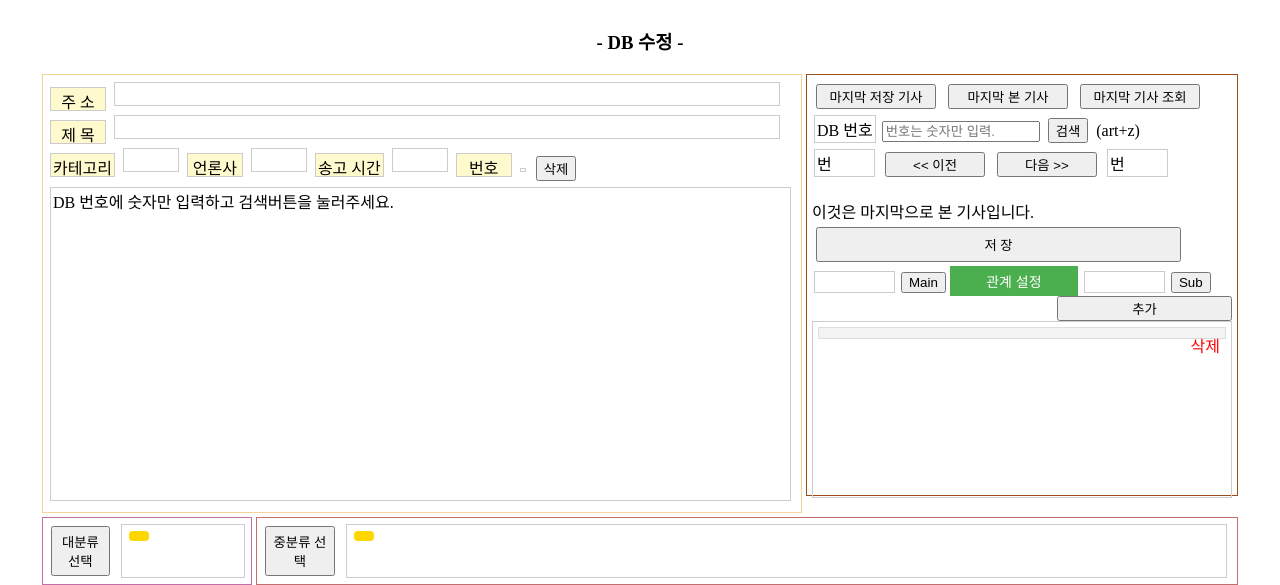
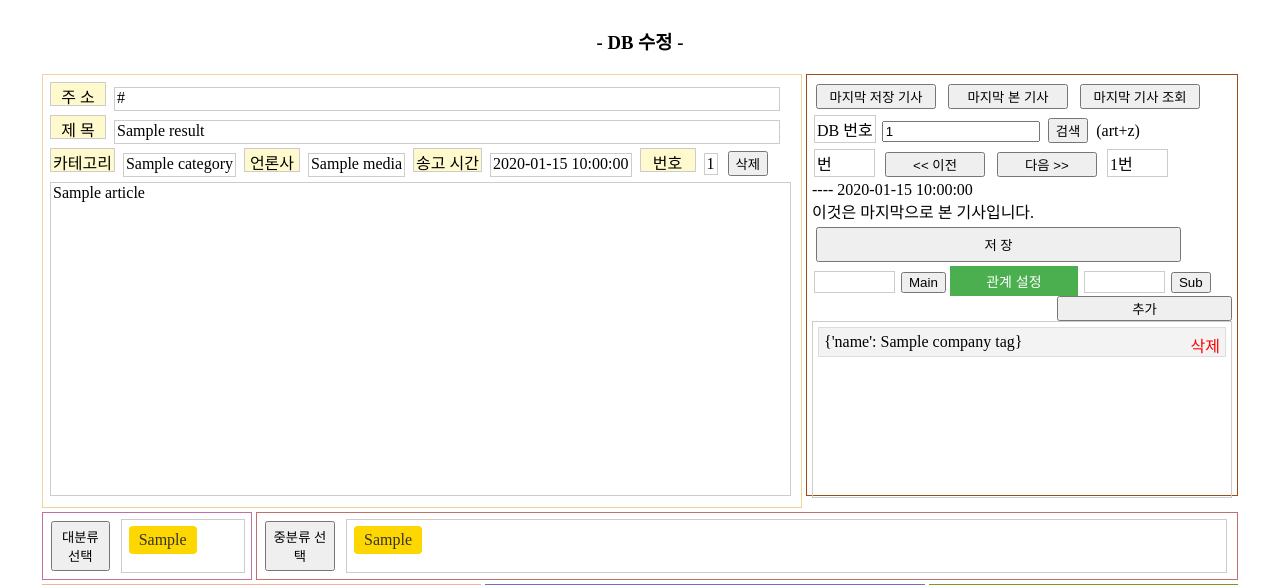
Before and after one commit to tigerak/byte_web, a Flask app: page /load_content/mod_db in a window 1280 px wide. Shown: the top 585 px of the page. Run offline with Flask 3, Linux system fonts and the light colour scheme; a database or web service that is not in the repository returns one stand-in record (values such as "Sample title"); data that the repository does not hold is empty.

Commit message:
Fix Conpany_Tag

```diff
--- a/main/routes.py
+++ b/main/routes.py
@@ -243,10 +243,12 @@ def mod_db():
 
             company_tag_raw = render.getlist('company_tag')
             try:
+                # company_tag_raw가 통채로 string임.
                 company_tag = [item for item in company_tag_raw if item][0]
                 split_pattern = re.compile(r'(?<=})\s*, \s*(?={)')
                 company_tag_raw = list(split_pattern.split(company_tag))
-                company_tag_list = [json.loads(tag) for tag in company_tag_raw if tag]
+                corrected_data = [item.replace("'", '"') for item in company_tag_raw]
+                company_tag_list = [json.loads(tag) for tag in corrected_data if tag]
             except:
                 company_tag_list = None
 
--- a/templates/mod_db.html
+++ b/templates/mod_db.html
@@ -99,7 +99,15 @@
             <button id="addButton">추가</button>
             <div id="companyTagContainer">
                 {% for companyItem in company_tag_list %}
-                <div class='data-item'>{{ companyItem }}<span class='delete-btn'>삭제</span></div>
+                <div class='data-item'>
+                    {{companyItem}}
+                    <!-- {% if companyItem['first-main'] %}<span>First Main: {{ companyItem['first-main'] }}</span><br>{% endif %}
+                    {% if companyItem['first-sub'] %}<span>First Sub: {{ companyItem['first-sub'] }}</span><br>{% endif %}
+                    {% if companyItem['relation'] %}<span>Relation: {{ companyItem['relation'] }}</span><br>{% endif %}
+                    {% if companyItem['second-main'] %}<span>Second Main: {{ companyItem['second-main'] }}</span>{% endif %}
+                    {% if companyItem['second-sub'] %}<span>Second Sub: {{ companyItem['second-sub'] }}</span>{% endif %} -->
+                    <span class='delete-btn'>삭제</span>
+                </div>
                 {% endfor %}
             </div>
             <input type="hidden" id="hiddenCompanyTag" name="company_tag">
--- a/utils/mod_db/mod_db_util.py
+++ b/utils/mod_db/mod_db_util.py
@@ -41,8 +41,8 @@ def requests_get(db_id):
 
         tag_list = []
         for tag in company_tag_list:
-            tag_json = json.dumps(tag, ensure_ascii=False)
-            tag_list.append(tag_json)
+            filtered_item = {k: v for k, v in tag.items() if v is not None}
+            tag_list.append(filtered_item)
         company_tag_list = tag_list
 
         # data = {'last_read_num' : db_id}
```
